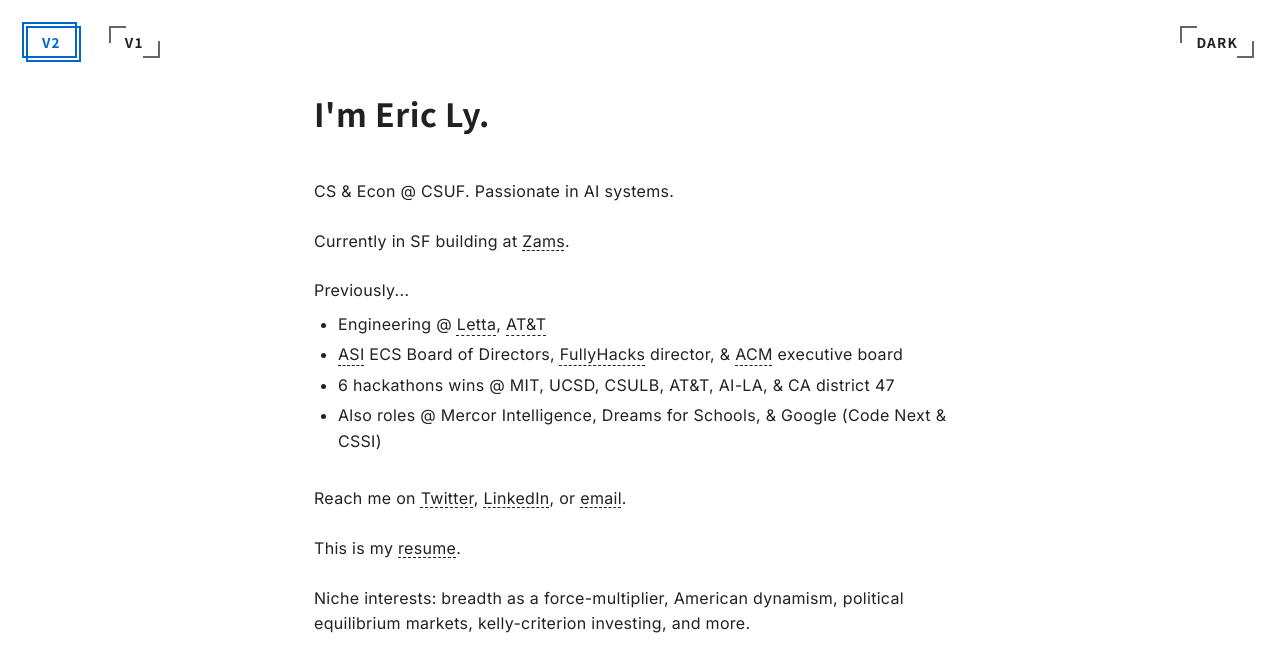
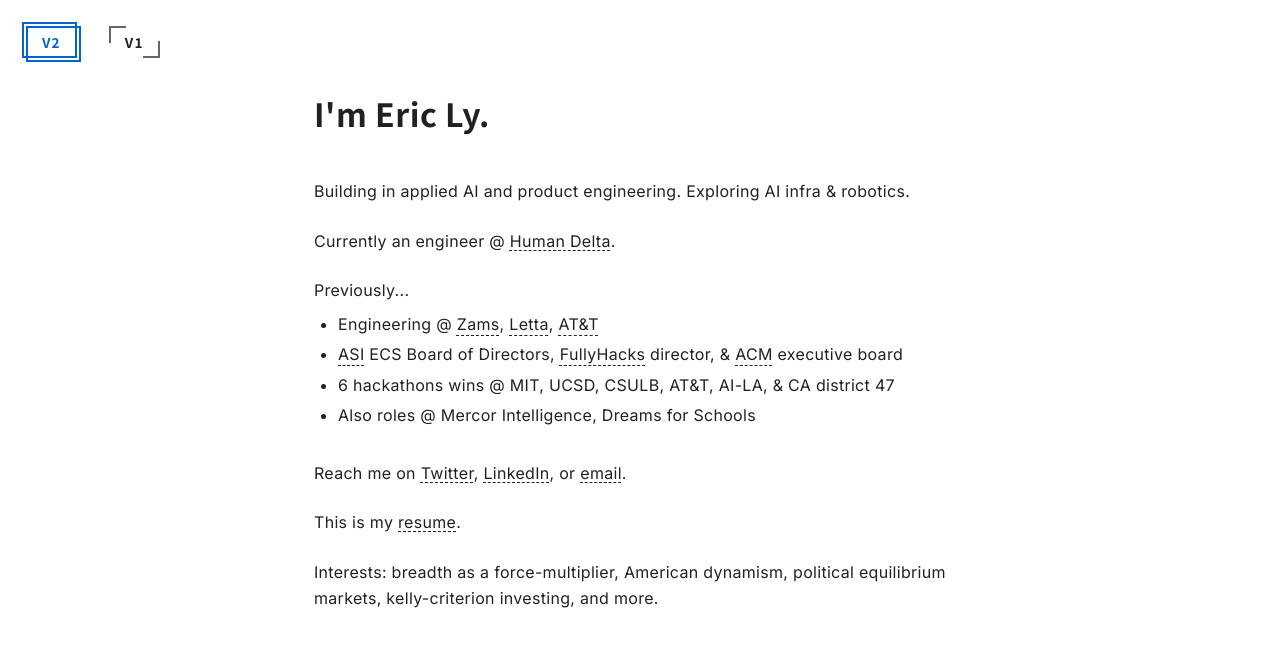
Before and after one commit to lyeric2022/lyyeric.tech, a React (Vite) app: page / in a window 1280 px wide. Shown: the top 672 px of the page. Built offline with nearby package versions, Linux system fonts and the light colour scheme; no server answers.

Commit message:
Add Human Delta to previous roles and comment out dark mode button

```diff
--- a/src/App.jsx
+++ b/src/App.jsx
@@ -113,11 +113,11 @@ function App() {
                 </button>
               </div>
 
-              {viewMode === 'v2' && (
+              {/* {viewMode === 'v2' && (
                 <button className="theme-toggle-btn" onClick={toggleTheme}>
                   {theme === 'dark' ? 'Light' : 'Dark'}
                 </button>
-              )}
+              )} */}
 
               {viewMode === 'v1' ? (
                 <>
--- a/src/components/CompactView.jsx
+++ b/src/components/CompactView.jsx
@@ -7,21 +7,22 @@ const CompactView = () => {
       <div className="compact-intro">
         <h1>I'm Eric Ly.</h1>
         <br />
-        <p>CS & Econ @ CSUF. Passionate in AI systems.</p>
+        <p>Building in applied AI and product engineering. Exploring AI infra & robotics.</p>
         <br />
+        <p>
+          Currently an engineer @{' '}
+          <a href="https://www.humandelta.ai/" target="_blank" rel="noopener noreferrer">Human Delta</a>.
+        </p>
         {/* <p>
           Currently in SF building at{' '}
-          <a href="https://www.humandelta.ai/" target="_blank" rel="noopener noreferrer">Human Delta</a>.
-        </p>         */}
-        <p>
-          Currently in SF building at{' '}
           <a href="https://www.zams.com/" target="_blank" rel="noopener noreferrer">Zams</a>.{' '}
-          </p>
+          </p> */}
         <br />
         <p>Previously...</p>
         <ul>
           <li>
             Engineering @{' '}
+            <a href="https://www.zams.com/" target="_blank" rel="noopener noreferrer">Zams</a>,{' '}
             <a href="https://www.letta.com/" target="_blank" rel="noopener noreferrer">Letta</a>,{' '}
             <a href="https://www.att.com/" target="_blank" rel="noopener noreferrer">AT&T</a>
           </li>
@@ -31,7 +32,7 @@ const CompactView = () => {
             <a href="https://acmcsuf.com/" target="_blank" rel="noopener noreferrer">ACM</a> executive board
           </li>
           <li>6 hackathons wins @ MIT, UCSD, CSULB, AT&T, AI-LA, & CA district 47</li>
-          <li>Also roles @ Mercor Intelligence, Dreams for Schools, & Google (Code Next & CSSI)</li>
+          <li>Also roles @ Mercor Intelligence, Dreams for Schools</li>
         </ul>
         <br />
 
@@ -50,7 +51,7 @@ const CompactView = () => {
          </p>
          <br />
         <p>
-          Niche interests: breadth as a force-multiplier, American dynamism, political equilibrium markets, kelly-criterion investing, and more.
+          Interests: breadth as a force-multiplier, American dynamism, political equilibrium markets, kelly-criterion investing, and more.
         </p>
         <br />
       </div>
```
